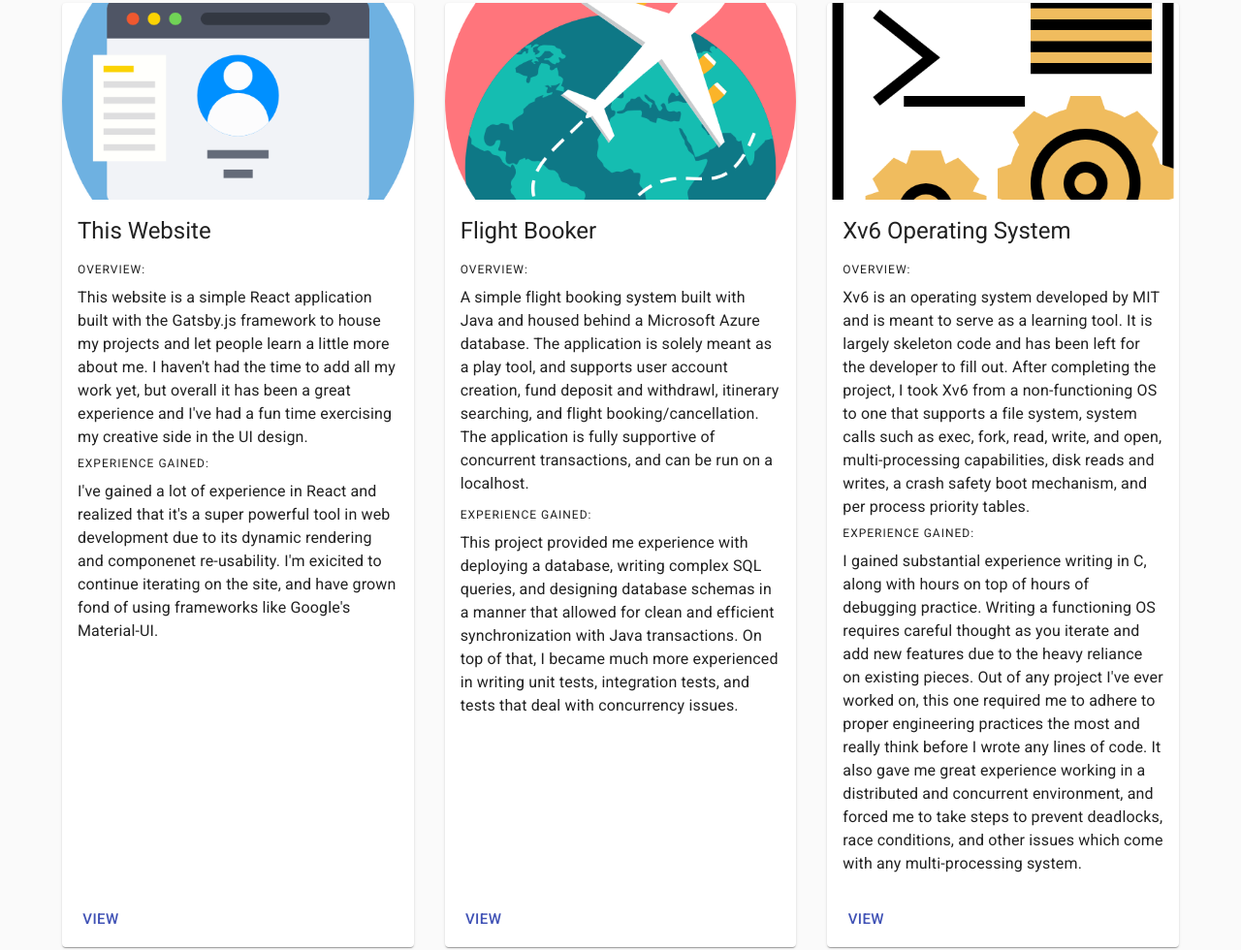
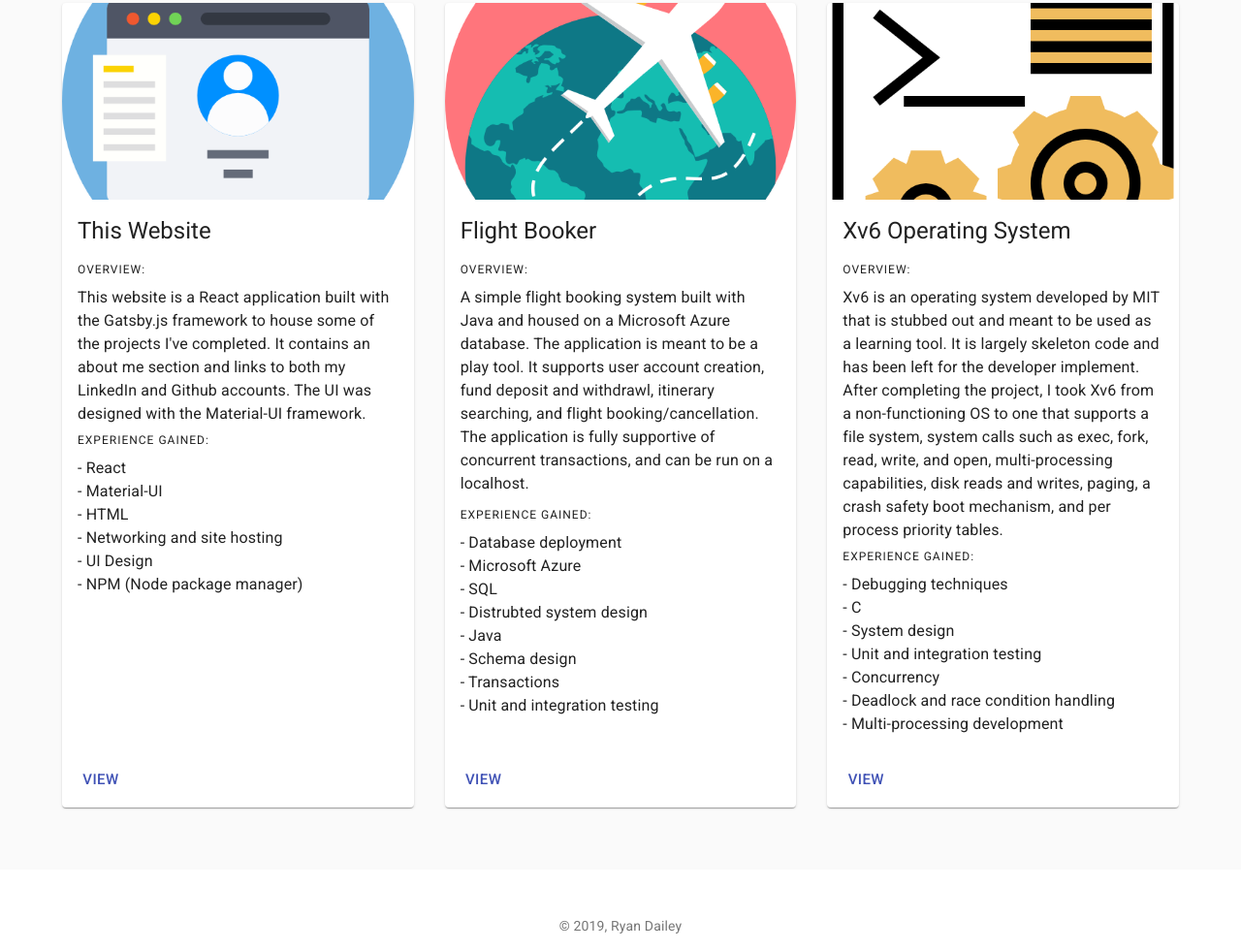
Before and after one commit to rdailey98/Portfolio, a Gatsby site: page / in a window 1280 px wide. Shown: the part 378-1358 px from the top of the page at 97% size. Built offline with nearby package versions, Linux system fonts and the light colour scheme; Gatsby itself is replaced by a stand-in of ours.

Commit message:
update text

```diff
--- a/src/components/Portfolio.js
+++ b/src/components/Portfolio.js
@@ -15,12 +15,15 @@
 import Profile from '../assets/profile.png';
 import Flight from '../assets/airplane.png';
 import Xv6 from '../assets/os.png';
-import Resume from '../assets/Dailey, Ryan - Resume.pdf'
 import 'typeface-roboto';
 
-function MadeWithLove() {
+function Footer() {
   return (
-    <Typography variant="body2" color="textSecondary" align="center">
+    <Typography
+      variant="body2"
+      color="textSecondary"
+      align="center"
+    >
       {"© 2019, Ryan Dailey "}
     </Typography>
   );
@@ -70,25 +73,39 @@
       <AppBar position="relative">
         <Toolbar>
           <CodeIcon className={classes.icon} />
-          <Typography variant="h6" color="inherit" noWrap>
+          <Typography
+            variant="h6"
+            color="inherit"
+            noWrap
+          >
             Ryan Dailey
           </Typography>
         </Toolbar>
       </AppBar>
       <main>
-        {/* Hero unit */}
         <div className={classes.heroContent}>
           <Container maxWidth="sm">
-            <Typography component="h1" variant="h2" align="center" color="textPrimary" gutterBottom>
+            <Typography
+              component="h1"
+              variant="h2"
+              align="center"
+              color="textPrimary"
+              gutterBottom
+            >
               Projects
             </Typography>
             <div className={classes.heroButtons}>
-              <Grid container spacing={2} justify="center" alignItems="center">
+              <Grid
+                container spacing={2}
+                justify="center"
+                alignItems="center"
+              >
                 <Grid item>
                   <Button
                     href="/about"
                     variant="contained"
-                    color="primary">
+                    color="primary"
+                  >
                     About me
                   </Button>
                 </Grid>
@@ -97,7 +114,8 @@
                     target="_blank"
                     href="https://www.linkedin.com/in/dailey-ryan/"
                     variant="outlined"
-                    color="secondary">
+                    color="secondary"
+                  >
                     LinkedIn
                   </Button>
                 </Grid>
@@ -105,26 +123,25 @@
                   <Button
                     target="_blank"
                     href="https://github.com/rdailey98"
-                    variant="outlined" color="secondary">
+                    variant="outlined" color="secondary"
+                  >
                     Github
-                  </Button>
-                </Grid>
-                <Grid item>
-                  <Button
-                    target="_blank"
-                    href={Resume}
-                    variant="outlined" color="secondary">
-                    Resume
                   </Button>
                 </Grid>
               </Grid>
             </div>
           </Container>
         </div>
-        <Container className={classes.cardGrid} maxWidth="false">
-          {/* End hero unit */}
+        <Container
+          className={classes.cardGrid}
+          maxWidth="false"
+        >
           <Grid container spacing={4}>
-            <Grid item xs={12} sm={6} md={4}>
+            <Grid item
+              xs={12}
+              sm={6}
+              md={4}
+            >
               <Card className={classes.card}>
                 <CardMedia
                   className={classes.cardMedia}
@@ -132,37 +149,47 @@
                   title="Image title"
                 />
                 <CardContent className={classes.cardContent}>
-                  <Typography gutterBottom variant="h5" component="h2">
+                  <Typography
+                    gutterBottom
+                    variant="h5"
+                    component="h2"
+                  >
                     This Website
                   </Typography>
                   <Typography variant="overline">
                     Overview:
                   </Typography>
                   <Typography>
-                    This website is a simple React application built with the Gatsby.js framework
-                    to house my projects and let people learn a little more about me. I haven't
-                    had the time to add all my work yet, but overall it has been a great
-                    experience and I've had a fun time exercising my creative side in the UI design.
+                    This website is a React application built with the Gatsby.js framework
+                    to house some of the projects I've completed. It contains an about me section and links to both my LinkedIn and Github accounts. The UI was designed with the Material-UI framework.
                   </Typography>
                   <Typography variant="overline">
                     Experience Gained:
                   </Typography>
                   <Typography>
-                    I've gained a lot of experience in React and realized that it's a super powerful tool in web development due
-                    to its dynamic rendering and componenet re-usability. I'm exicited to continue iterating on the site, and have
-                    grown fond of using frameworks like Google's Material-UI.
+                    - React <br/>
+                    - Material-UI <br/>
+                    - HTML <br/>
+                    - Networking and site hosting <br/>
+                    - UI Design <br/>
+                    - NPM (Node package manager) <br/>
                   </Typography>
                 </CardContent>
                 <CardActions>
                   <Button
                     size="large"
-                    color="primary">
+                    color="primary"
+                  >
                     View
                   </Button>
                 </CardActions>
               </Card>
             </Grid>
-            <Grid item xs={12} sm={6} md={4}>
+            <Grid item
+              xs={12}
+              sm={6}
+              md={4}
+            >
               <Card className={classes.card}>
                 <CardMedia
                   className={classes.cardMedia}
@@ -170,26 +197,31 @@
                   title="Image title"
                 />
                 <CardContent className={classes.cardContent}>
-                  <Typography gutterBottom variant="h5" component="h2">
+                  <Typography
+                    gutterBottom
+                    variant="h5"
+                    component="h2"
+                  >
                     Flight Booker
                   </Typography>
                   <Typography variant="overline">
                     Overview:
                   </Typography>
                   <Typography gutterBottom>
-                    A simple flight booking system built with Java and housed behind a Microsoft Azure database. The application
-                    is solely meant as a play tool, and supports user account creation, fund deposit and withdrawl,
-                    itinerary searching, and flight booking/cancellation. The application is fully supportive of concurrent
-                    transactions, and can be run on a localhost.
+                    A simple flight booking system built with Java and housed on a Microsoft Azure database. The application is meant to be a play tool. It supports user account creation, fund deposit and withdrawl, itinerary searching, and flight booking/cancellation. The application is fully supportive of concurrent transactions, and can be run on a localhost.
                   </Typography>
                   <Typography variant="overline">
                     Experience Gained:
                   </Typography>
                   <Typography>
-                    This project provided me experience with deploying a database, writing complex SQL queries, and
-                    designing database schemas in a manner that allowed for clean and efficient synchronization with
-                    Java transactions. On top of that, I became much more experienced in writing unit tests, integration
-                    tests, and tests that deal with concurrency issues.
+                    - Database deployment <br/>
+                    - Microsoft Azure <br/>
+                    - SQL <br/>
+                    - Distrubted system design <br/>
+                    - Java <br/>
+                    - Schema design <br/>
+                    - Transactions <br/>
+                    - Unit and integration testing <br/>
                   </Typography>
                 </CardContent>
                 <CardActions>
@@ -197,13 +229,18 @@
                     target="_blank"
                     href="https://github.com/rdailey98/flight-booker"
                     size="large"
-                    color="primary">
+                    color="primary"
+                  >
                     View
                   </Button>
                 </CardActions>
               </Card>
             </Grid>
-            <Grid item xs={12} sm={6} md={4}>
+            <Grid item
+              xs={12}
+              sm={6}
+              md={4}
+            >
               <Card className={classes.card}>
                 <CardMedia
                   className={classes.cardMedia}
@@ -211,38 +248,41 @@
                   title="Image title"
                 />
                 <CardContent className={classes.cardContent}>
-                  <Typography gutterBottom variant="h5" component="h2">
+                  <Typography
+                    gutterBottom
+                    variant="h5"
+                    component="h2"
+                  >
                     Xv6 Operating System
                   </Typography>
                   <Typography variant="overline">
                     Overview:
                   </Typography>
                   <Typography>
-                    Xv6 is an operating system developed by MIT and is meant to serve as a
-                    learning tool. It is largely skeleton code and has been left for the
-                    developer to fill out. After completing the project, I took Xv6 from a
+                    Xv6 is an operating system developed by MIT that is stubbed out and meant to be used as a learning tool. It is largely skeleton code and has been left for the
+                    developer implement. After completing the project, I took Xv6 from a
                     non-functioning OS to one that supports a file system, system calls such as
                     exec, fork, read, write, and open, multi-processing capabilities, disk
-                    reads and writes, a crash safety boot mechanism, and per process priority tables.
+                    reads and writes, paging, a crash safety boot mechanism, and per process priority tables.
                   </Typography>
                   <Typography variant="overline">
                     Experience Gained:
                   </Typography>
                   <Typography>
-                    I gained substantial experience writing in C, along with hours on top of hours
-                    of debugging practice. Writing a functioning OS requires careful thought
-                    as you iterate and add new features due to the heavy reliance on existing pieces.
-                    Out of any project I've ever worked on, this one required me to adhere to proper
-                    engineering practices the most and really think before I wrote any lines of code.
-                    It also gave me great experience working in a distributed and concurrent environment,
-                    and forced me to take steps to prevent deadlocks, race conditions, and other issues
-                    which come with any multi-processing system.
+                    - Debugging techniques <br/>
+                    - C <br/>
+                    - System design <br/>
+                    - Unit and integration testing <br/>
+                    - Concurrency <br/>
+                    - Deadlock and race condition handling <br/>
+                    - Multi-processing development <br/>
                   </Typography>
                 </CardContent>
                 <CardActions>
                   <Button
                     size="large"
-                    color="primary">
+                    color="primary"
+                  >
                     View
                   </Button>
                 </CardActions>
@@ -251,11 +291,9 @@
           </Grid>
         </Container>
       </main>
-      {/* Footer */}
       <footer className={classes.footer}>
-        <MadeWithLove />
+        <Footer />
       </footer>
-      {/* End footer */}
     </React.Fragment>
   );
 }
```
Also changed, not shown: src/components/About.js (+53 -33 lines), 2 other files.
